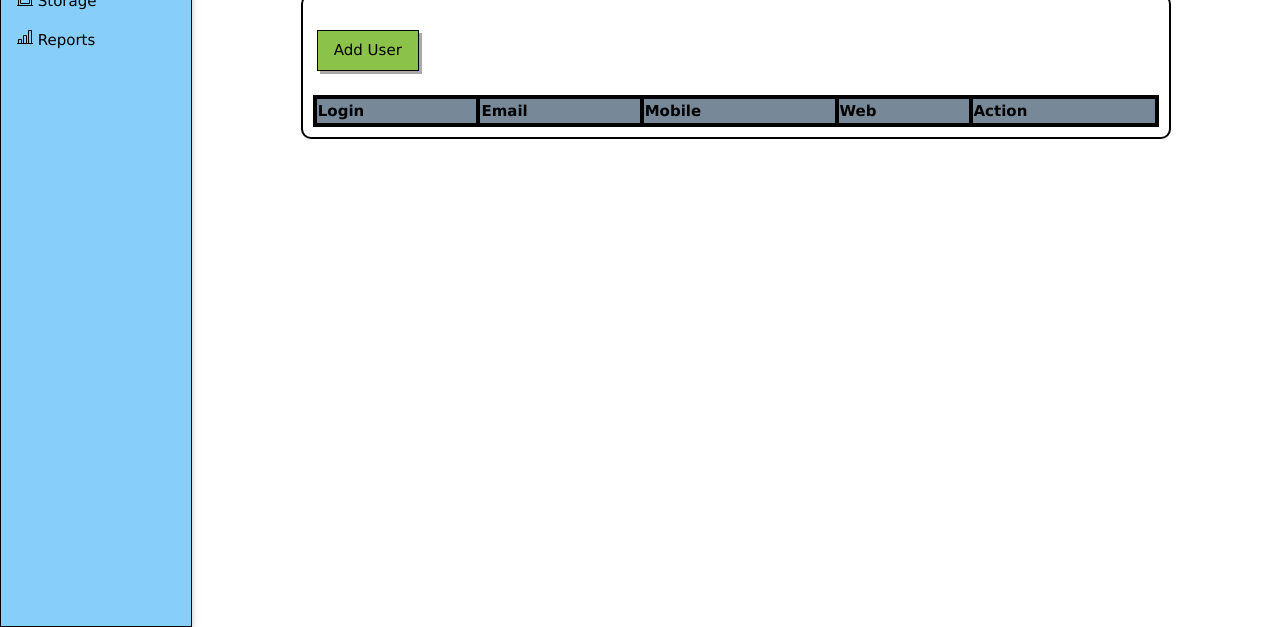
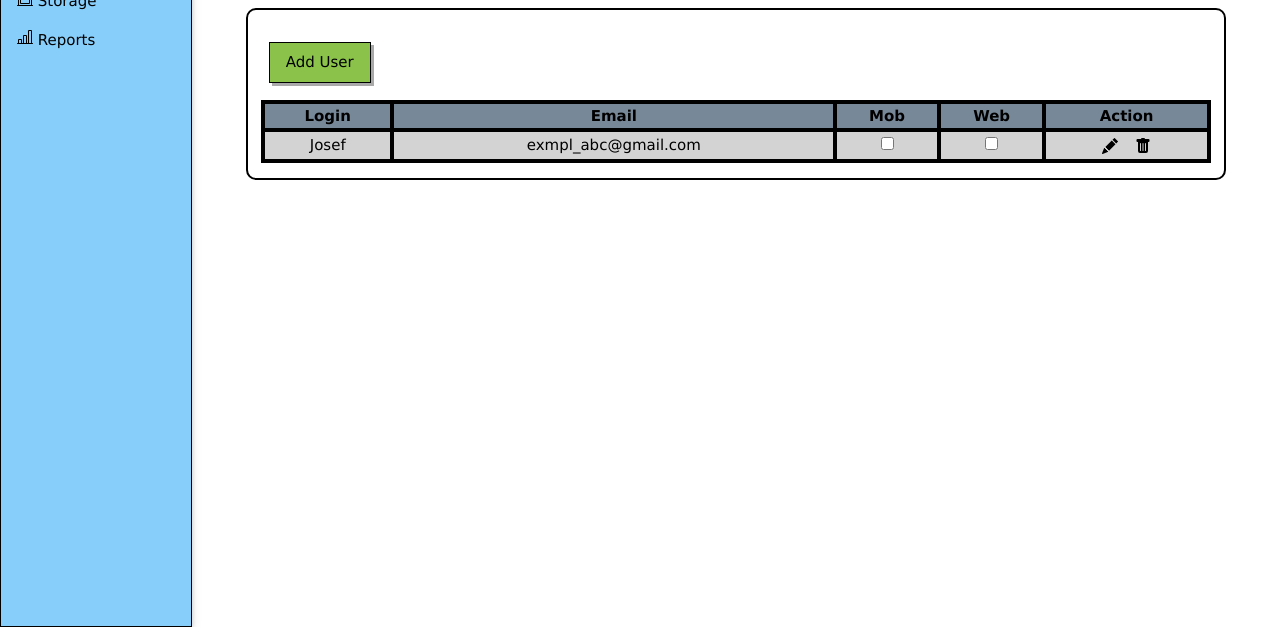
Before and after one commit to MykhailoPolnyi/html-project-take-1, a plain HTML site: page html/users/users.html in a window 1280 px wide. Shown: the part 173-800 px from the top of the page. Drawn offline with Linux system fonts and the light colour scheme.

Commit message:
Changed file configuration in css folder. Changed objects: `div.main-content`->`section`. Added test rows to tables

```diff
--- a/css/action_panel.css
+++ b/css/action_panel.css
@@ -1,6 +1,6 @@
 .action-panel {
   width: 100%;
-  padding: 16px 4px 16px;
+  padding: 0.5em;
   display: flex;
   flex-direction: row;
   align-items: center;
--- a/css/main_content.css
+++ b/css/main_content.css
@@ -2,6 +2,7 @@
 @import "action_panel.css";
 @import "sidebar.css";
 @import "topbar.css";
+@import "table.css";
 
 main {
   margin-left: 15%;
@@ -13,18 +14,18 @@ header {
   text-align: center;
 }
 
-#main-panel {
+section {
   margin: auto;
   margin-top: 2%;
   text-align: center;
-  width: 80%;
+  width: 90%;
   border: 2px solid black;
   border-radius:10px ;
-  padding: 10px;
+  padding: 1em 1vw;
 }
 
 @media screen and (max-width: 500px) {
-  #main-panel {
+  section {
     width: 100%;
     border:  none;
   }
@@ -40,25 +41,3 @@ header {
     width: 100%;
   }
 }
-
-table {
-  width: 100%;
-  overflow-y: auto;
-}
-
-table, th, td {
-  border: 4px solid black;
-  border-collapse: collapse;
-}
-
-th, td {
-  text-align: left;
-}
-
-tr:nth-child(even) {
-  background-color: lightgrey;
-}
-
-th {
-  background-color:lightslategrey ;
-}
--- /dev/null
+++ b/css/table.css
@@ -0,0 +1,31 @@
+table {
+  width: 100%;
+}
+
+tr {
+  max-width: 100%;
+  overflow-x: scroll;
+}
+
+table, th, td {
+  border: 4px solid black;
+  border-collapse: collapse;
+}
+
+th, td {
+  text-align: center;
+}
+
+tr:nth-child(even) {
+  background-color: lightgrey;
+}
+
+th {
+  background-color:lightslategrey ;
+}
+
+td > button {
+  border: none;
+  background-color: inherit;
+  cursor: pointer;
+}
--- a/css/topbar.css
+++ b/css/topbar.css
@@ -4,4 +4,5 @@
 
 .topbar {
 	display: flex;
+	justify-content: left;
 }
--- a/html/users/users.html
+++ b/html/users/users.html
@@ -29,7 +29,7 @@
 
 		<header> <h1>Users</h1> </header>
 
-		<div id="main-panel" class="w3-container">
+		<section>
 
 			<div class="action-panel">
 
@@ -44,14 +44,24 @@
 				<tr>
 					<th> Login </th>
 					<th> Email </th>
-					<th> Mobile </th>
+					<th> Mob </th>
 					<th> Web </th>
 					<th> Action </th>
+				</tr>
+				<tr>
+					<td> Josef </td>
+					<td> exmpl_abc@gmail.com </td>
+					<td> <input type="checkbox"> </td>
+					<td> <input type="checkbox"> </td>
+					<td>
+						<button> <img src="../../images/svg/pencil-fill.svg" alt="Edit"></button>
+						<button> <img src="../../images/svg/trash-fill.svg" alt="Delete"></button>
+					</td>
 				</tr>
 			</table>
 
 
-		</div>
+		</section>
 	</main>
 </body>
 </html>
```
Also changed, not shown: html/orders/orders.html (+14 -2 lines), html/reports/createReport.html (+2 -2 lines), html/storage/storage.html (+2 -2 lines), css/w3.css.
